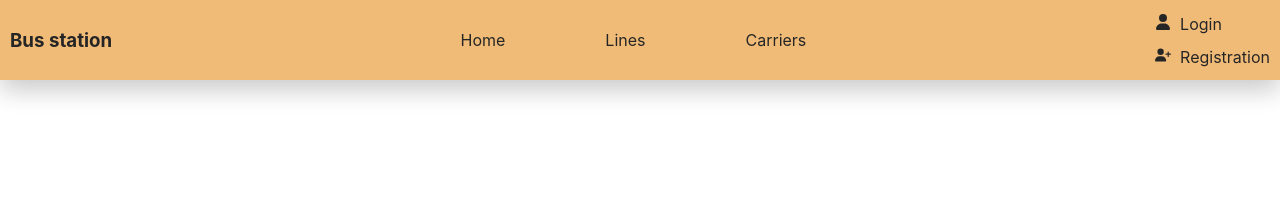
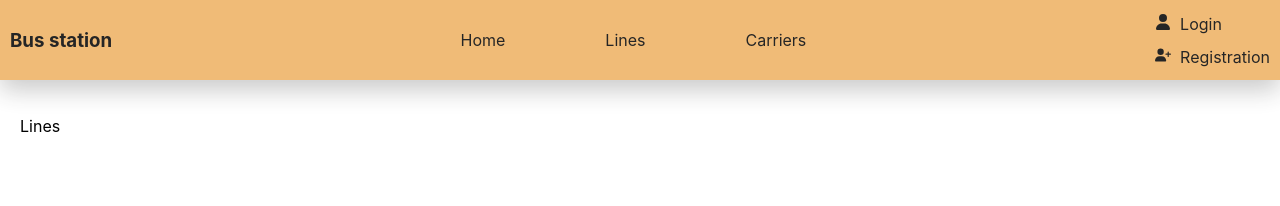
Before and after one commit to nikola100sic/Bus-station, a React (Create React App) app in the folder frontend/: page /lines in a window 1280 px wide. Shown: the top 206 px of the page. Built offline with nearby package versions, Linux system fonts and the light colour scheme.

Commit message:
Updated app.js

```diff
--- a/frontend/src/App.js
+++ b/frontend/src/App.js
@@ -4,6 +4,7 @@ import Home from "./pages/home/Home";
 import LoginPage from "./pages/auth/LoginPage";
 import { ToastContainer } from "react-toastify";
 import RegistrationPage from "./pages/auth/RegistrationPage";
+import LinePage from "./pages/lines/LinePage";
 
 function App() {
   return (
@@ -11,6 +12,7 @@ function App() {
       <Layout>
         <Routes>
           <Route path="/home" element={<Home />} />
+          <Route path="/lines" element={<LinePage />} />
           <Route path="/login" element={<LoginPage />} />
           <Route path="/registration" element={<RegistrationPage />} />
         </Routes>
```
